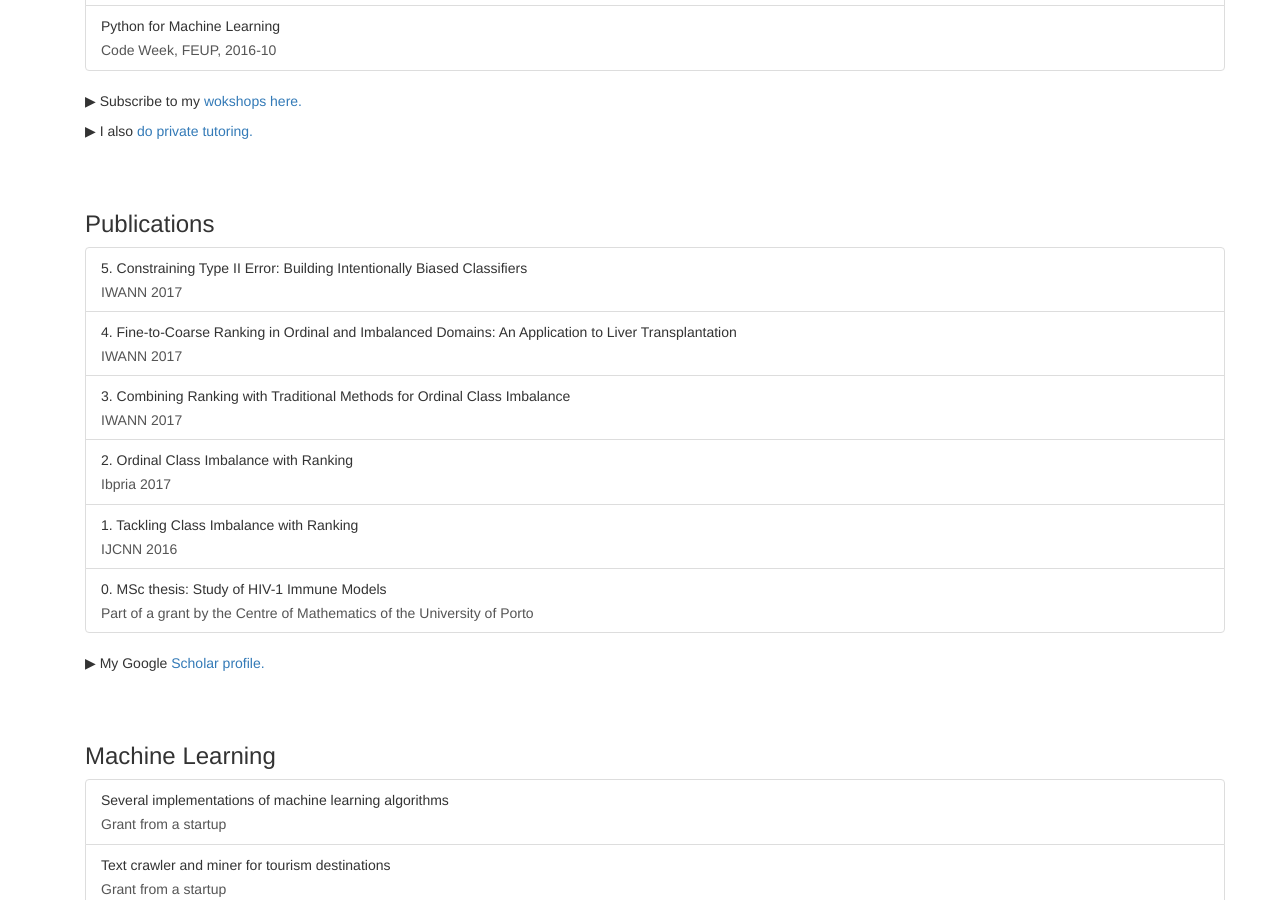
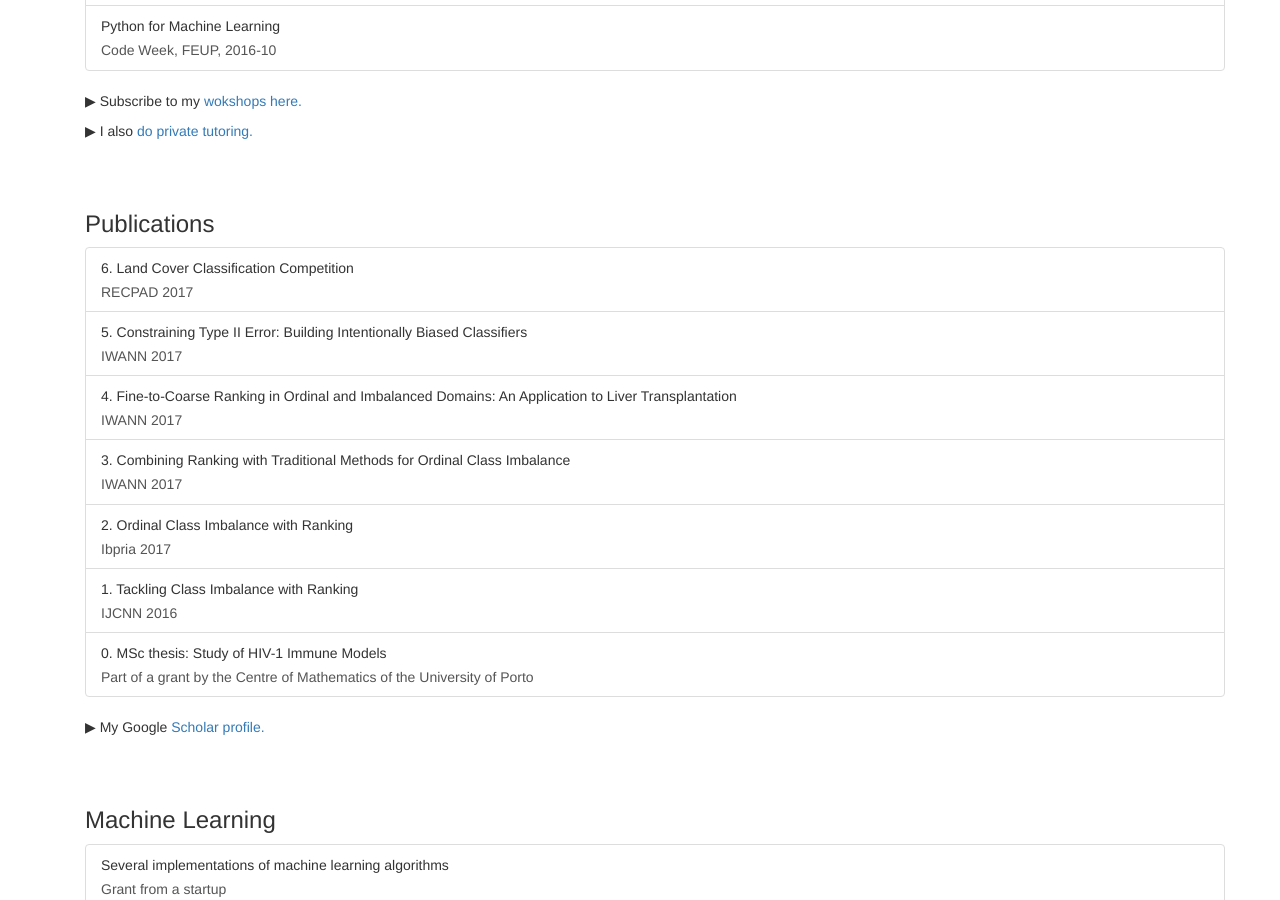
Before and after one commit to rpmcruz/rpmcruz.github.io, a Jekyll site: the page built from work.html, in a window 1280 px wide and 900 px high, scrolled down 349 px. Built offline with Jekyll 4.4.1, drawn with Linux system fonts in a browser that asks for light colours.

Commit message:
Added new paper published (national conference RECPAD)

```diff
--- a/work.html
+++ b/work.html
@@ -29,6 +29,10 @@ active: work
 <h3>Publications</h3>
 
 <div class="list-group">
+<a class="list-group-item" href="https://drive.google.com/file/d/0B8n5-Y-cA_5KQm1VckFBZDd4b1k/view">
+<p class="list-group-item-heading">6. Land Cover Classification Competition</p>
+<p class="list-group-item-text">RECPAD 2017</p>
+</a>
 <a class="list-group-item" href="http://vcmi.inescporto.pt/reproducible_research/iwann2017/Type2Error/">
 <p class="list-group-item-heading">5. Constraining Type II Error: Building Intentionally Biased Classifiers</p>
 <p class="list-group-item-text">IWANN 2017</p>
```
